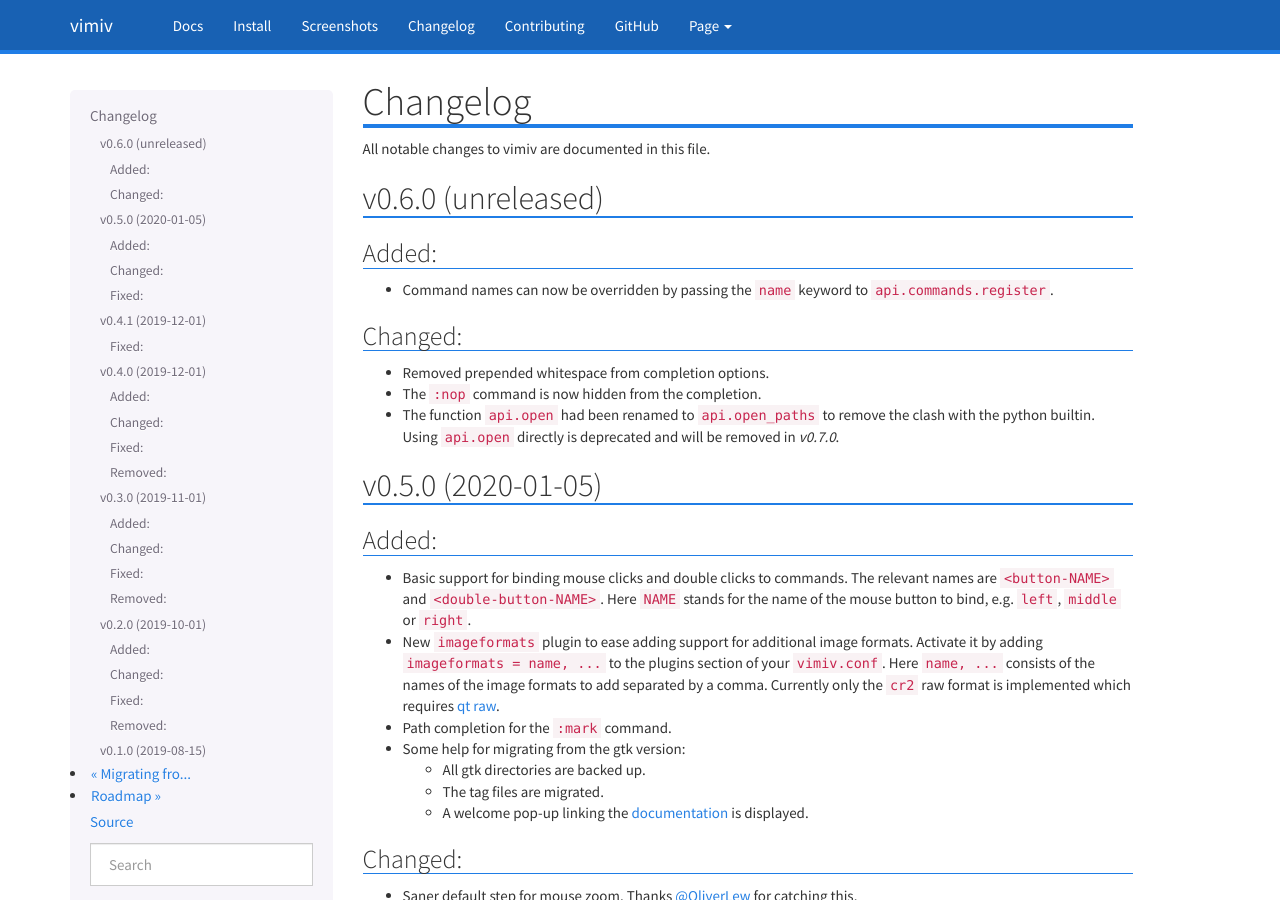
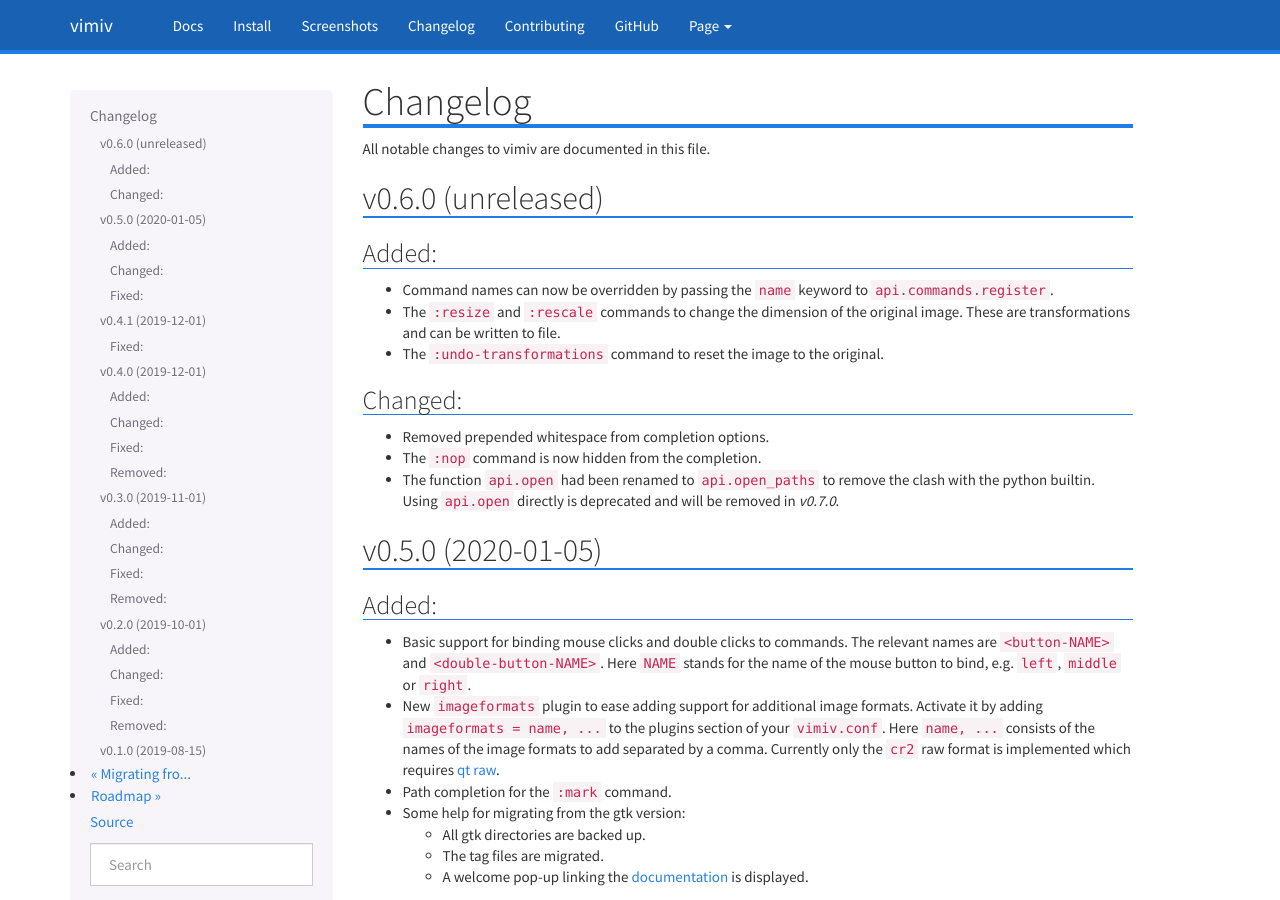
Before and after one commit to karlch/vimiv-qt, a Sphinx documentation site: the page built from docs/changelog.rst, in a window 1280 px wide and 900 px high. Built offline with Sphinx 7.4.7, drawn with Linux system fonts in a browser that asks for light colours.

Commit message:
Update changelog for new transformation commands

```diff
--- a/docs/changelog.rst
+++ b/docs/changelog.rst
@@ -11,6 +11,9 @@
 
 * Command names can now be overridden by passing the ``name`` keyword to
   ``api.commands.register``.
+* The ``:resize`` and ``:rescale`` commands to change the dimension of the original
+  image. These are transformations and can be written to file.
+* The ``:undo-transformations`` command to reset the image to the original.
 
 Changed:
 ^^^^^^^^
```
